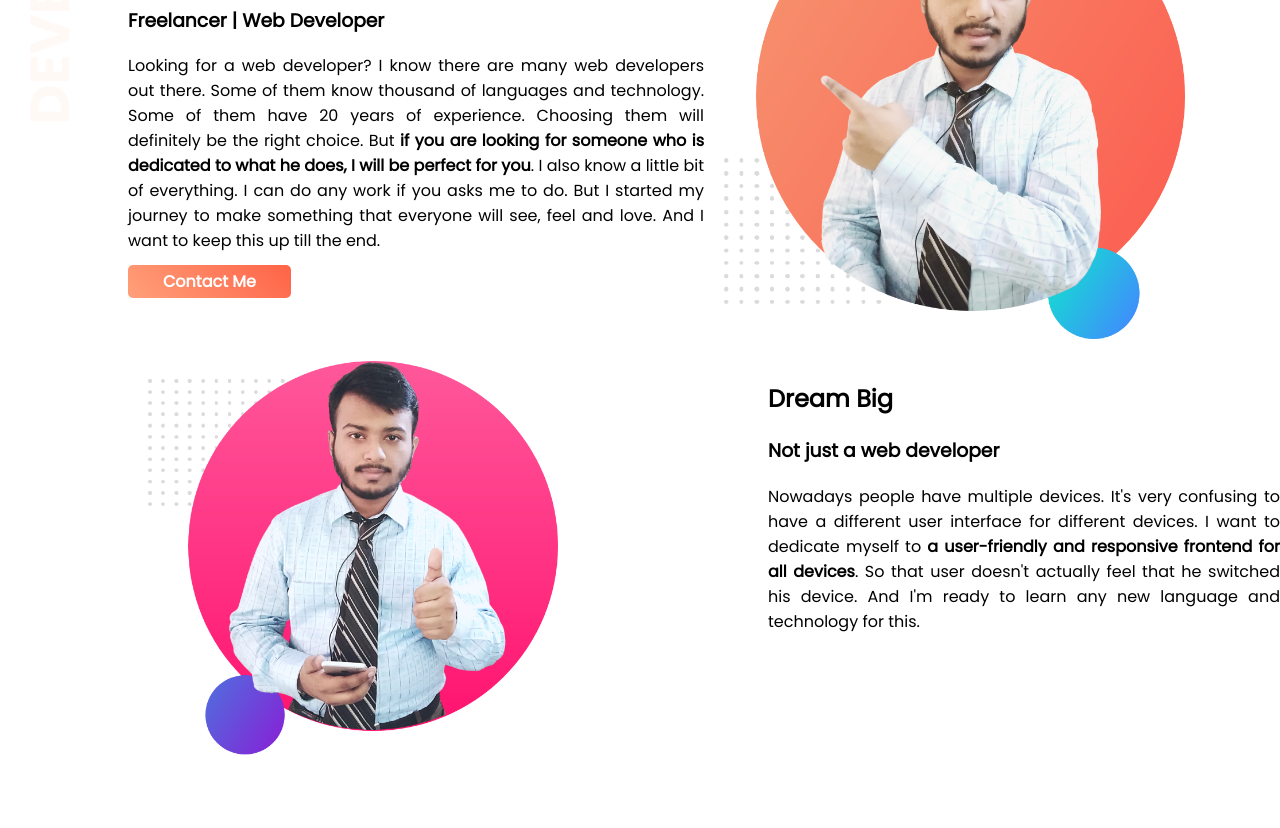
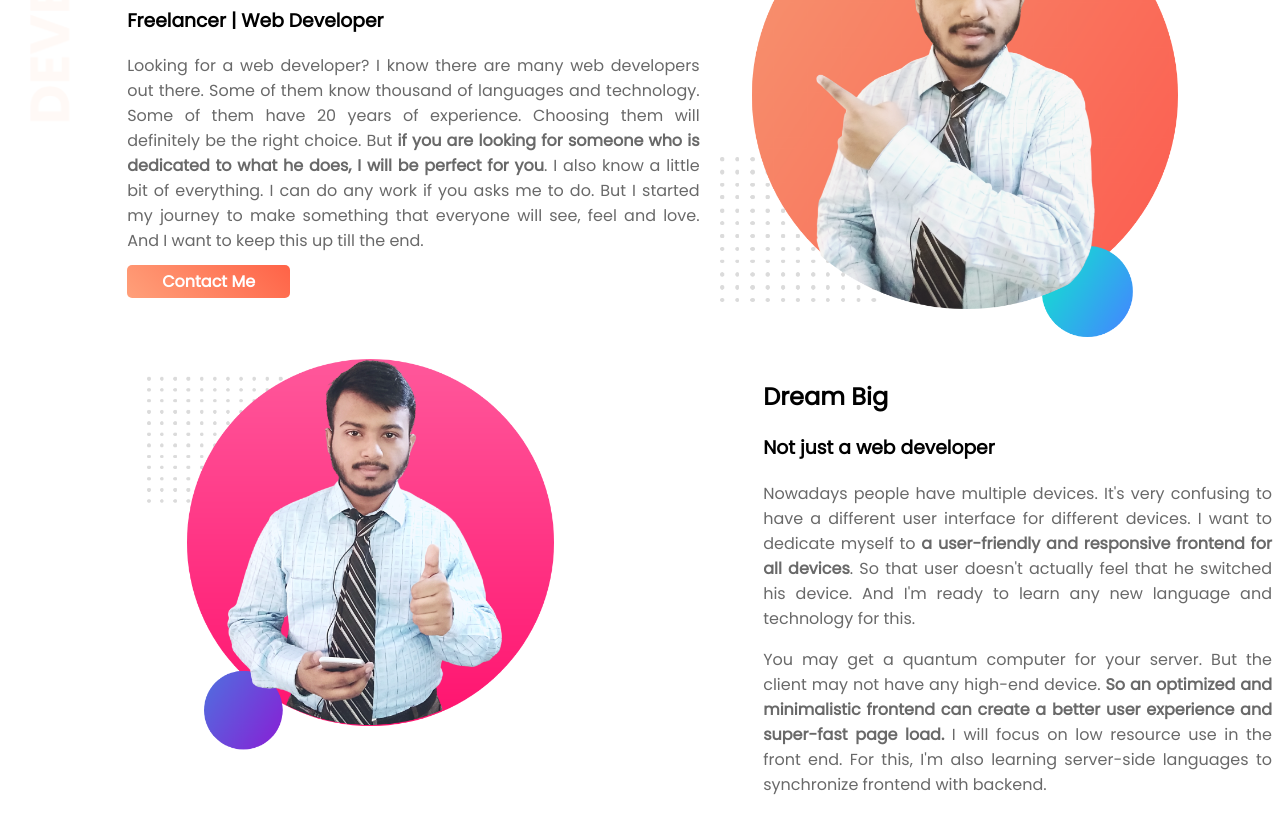
Before and after one commit to sajidmahamud835/developer-portfolio, a plain HTML site: page index.html in a window 1280 px wide. Shown: the part 238-1066 px from the top of the page. Before the commit the page ends 1015 px from the top, so only its background shows below. Drawn offline with Linux system fonts and the light colour scheme.

Commit message:
written more discription, add p class, modified margin

```diff
--- a/index.html
+++ b/index.html
@@ -45,6 +45,13 @@
                     devices</strong>. So that user doesn't actually feel that he switched his device. And I'm ready to
                 learn any new
                 language and technology for this.</p>
+            <p>You may get a quantum computer for your server. But the client may not have any high-end device.
+                <strong>So an
+                    optimized and minimalistic frontend can create a better user experience and super-fast page
+                    load.</strong> I will
+                focus on low resource use in the front end. For this, I'm also learning server-side languages to
+                synchronize frontend with backend.
+            </p>
 
 
         </div>
--- a/styles/style.css
+++ b/styles/style.css
@@ -1,14 +1,12 @@
 body{
     font-family: 'Poppins', sans-serif;
-    margin: 0px;
+    margin: 0px 8px 0px 0px;
 }
 h1{
     font-size: 50px;
     margin: 0px;
 }
-p{
-    text-align: justify;
-}
+
 .header-name{
     color: orange;
 }
@@ -22,6 +20,11 @@ section{
 .half-width {
     width: 50%;
     padding-left: 10%;
+}
+.half-width p{
+    color: dimgray;
+    text-align: justify;
+    padding: 0px 0px;
 }
 .half-width img{
     width: 80%;
```
